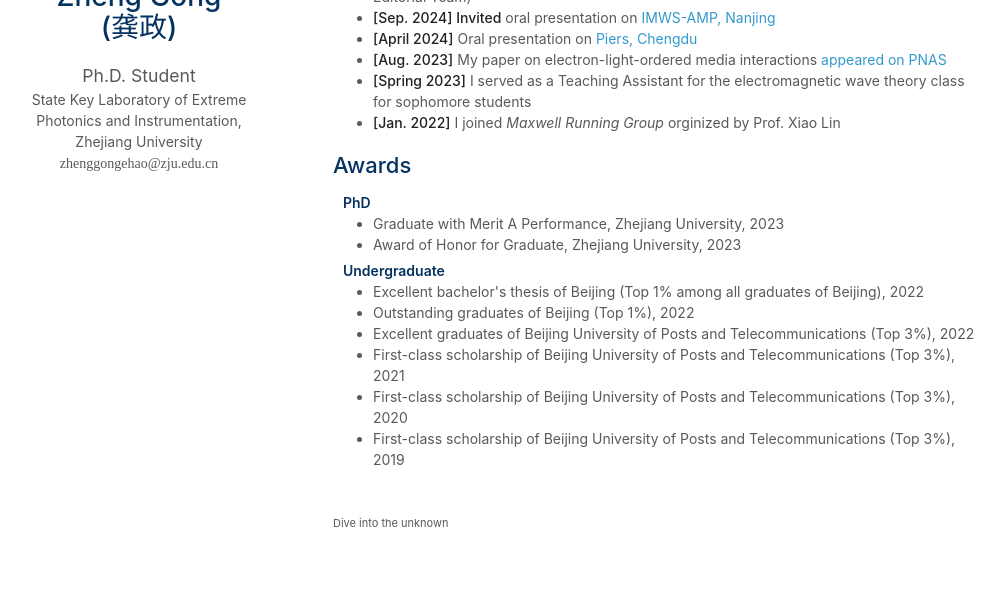
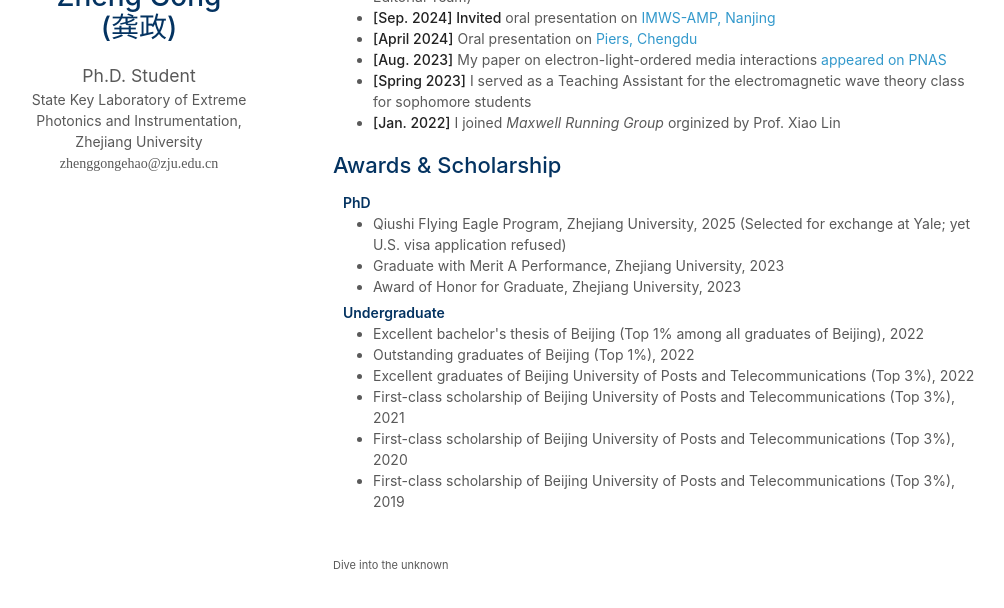
Before and after one commit to zhenggongehao/zhenggongehao.github.io, a Jekyll site: the page built from index.md, in a window 1280 px wide and 900 px high, scrolled down 1201 px, cut to the strip 256-864 px from the top of the window. Shown: the whole strip, without its empty margins (137-1141 px from the left). Built offline with Jekyll 4.4.1, drawn with Linux system fonts in a browser that asks for light colours; nearby versions of some CDN libraries; a style sheet for code colours, icons or effects is not loaded; our own code applies the rules of GitHub Pages for plain Markdown files.

Commit message:
Update services.md

```diff
--- a/_includes/services.md
+++ b/_includes/services.md
@@ -1,8 +1,9 @@
-## Awards
+## Awards & Scholarship
 
 <h4 style="margin:0 10px 0;">PhD</h4>
 
 <ul style="margin:0 0 5px;">
+ <li><autocolor>Qiushi Flying Eagle Program, Zhejiang University, 2025 (Selected for exchange at Yale; yet U.S. visa application refused)</autocolor></li>
  <li><autocolor>Graduate with Merit A Performance, Zhejiang University, 2023 </autocolor></li>
  <li><autocolor>Award of Honor for Graduate, Zhejiang University, 2023 </autocolor></li>
  <!-- <li><a href="http://cvpr2023.thecvf.com/"><autocolor>IEEE/CVF Conference on Computer Vision and Pattern Recognition (CVPR) 2021-2023</autocolor></a></li>注释此处 -->
```
